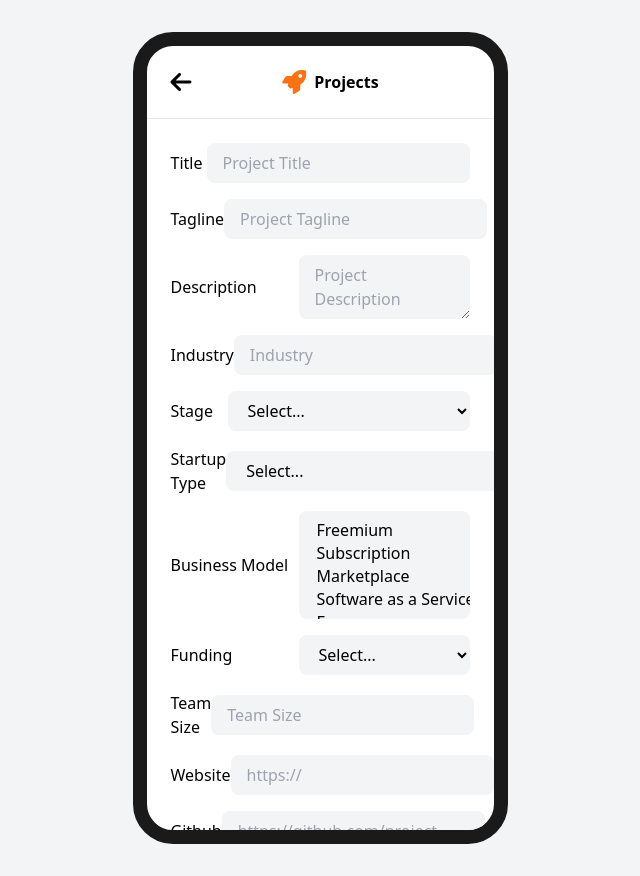
After one commit to ToothlessOS/startup-go-frontend, a Flask app: page /project in a window 1280 px wide. The commit adds this page. Shown: the whole page, without its empty margins (320-960 px from the left). Run offline with Flask 3, Linux system fonts and the light colour scheme; some libraries are stand-ins or nearby versions.

Commit message:
Add: Edit project

```diff
--- a/app.py
+++ b/app.py
@@ -142,6 +142,11 @@ def profile():
     access_token = session.get('access_token', '')
     return render_template('profile.html', access_token=access_token)
 
+@app.route('/project')
+def project():
+    access_token = session.get('access_token', '')
+    return render_template('project.html', access_token=access_token)
+
 # Run the application in debug mode
 if __name__ == '__main__':
     app.run(debug=True)
--- a/requirements.txt
+++ b/requirements.txt
@@ -3,4 +3,3 @@ flask-login
 flask-sqlalchemy
 flask-migrate
 requests
-django-cors-headers
--- /dev/null
+++ b/templates/project.html
@@ -0,0 +1,226 @@
+<!DOCTYPE html>
+<html lang="en">
+<head>
+    <meta charset="UTF-8">
+    <meta name="viewport" content="width=device-width, initial-scale=1.0">
+    <title>Projects - comatch.ai</title>
+    <script src="https://cdn.tailwindcss.com"></script>
+    <link href="https://cdnjs.cloudflare.com/ajax/libs/font-awesome/6.0.0/css/all.min.css" rel="stylesheet">
+    <link rel="stylesheet" href="{{ url_for('static', filename='styles/main.css') }}">
+</head>
+<body class="bg-gray-100 min-h-screen flex items-center justify-center p-8">
+    <div class="device-frame bg-white">
+        <div class="h-full flex flex-col">
+            <!-- Header -->
+            <div class="px-6 py-5 flex justify-between items-center border-b">
+                <a href="{{ url_for('index') }}"><i class="fas fa-arrow-left text-2xl text-black"></i></a>
+                <div class="flex items-center">
+                    <i class="fas fa-rocket text-2xl text-orange-500"></i>
+                    <span class="ml-2 font-bold">Projects</span>
+                </div>
+                <div></div>
+            </div>
+            <!-- Project Content -->
+            <div class="flex-1 flex flex-col items-center p-6 overflow-y-auto">
+                <form id="projectForm" class="w-full max-w-md space-y-4">
+                    <!-- Title -->
+                    <div class="flex items-center">
+                        <label class="w-32 text-black font-medium">Title</label>
+                        <input id="project_title" name="project_title" type="text" class="flex-1 bg-gray-100 rounded-lg px-4 py-2 focus:outline-none" placeholder="Project Title" required>
+                    </div>
+                    <!-- Tagline -->
+                    <div class="flex items-center">
+                        <label class="w-32 text-black font-medium">Tagline</label>
+                        <input id="project_tagline" name="project_tagline" type="text" class="flex-1 bg-gray-100 rounded-lg px-4 py-2 focus:outline-none" placeholder="Project Tagline">
+                    </div>
+                    <!-- Description -->
+                    <div class="flex items-center">
+                        <label class="w-32 text-black font-medium">Description</label>
+                        <textarea id="project_desc" name="project_desc" class="flex-1 bg-gray-100 rounded-lg px-4 py-2 focus:outline-none" placeholder="Project Description"></textarea>
+                    </div>
+                    <!-- Industry -->
+                    <div class="flex items-center">
+                        <label class="w-32 text-black font-medium">Industry</label>
+                        <input id="project_industry" name="project_industry" type="text" class="flex-1 bg-gray-100 rounded-lg px-4 py-2 focus:outline-none" placeholder="Industry">
+                    </div>
+                    <!-- Stage -->
+                    <div class="flex items-center">
+                        <label class="w-32 text-black font-medium">Stage</label>
+                        <select id="project_stage" name="project_stage" class="flex-1 bg-gray-100 rounded-lg px-4 py-2 focus:outline-none">
+                            <option value="">Select...</option>
+                            <option value="pre_idea">Pre-Idea Exploration</option>
+                            <option value="ideation">Ideation/Concept</option>
+                            <option value="prototype">Prototype Development</option>
+                            <option value="mvp">MVP</option>
+                            <option value="pre_seed">Pre-Seed/Early Traction</option>
+                            <option value="seed">Seed/Traction</option>
+                            <option value="scaling">Scaling/Growth</option>
+                            <option value="established">Established/Post Series-A</option>
+                            <option value="expansion">Expansion/Post Series-B</option>
+                            <option value="pivot">Pivot</option>
+                        </select>
+                    </div>
+                    <!-- Startup Type -->
+                    <div class="flex items-center">
+                        <label class="w-32 text-black font-medium">Startup Type</label>
+                        <select id="project_type" name="project_type" class="flex-1 bg-gray-100 rounded-lg px-4 py-2 focus:outline-none">
+                            <option value="">Select...</option>
+                            <option value="B2B">Business to Business</option>
+                            <option value="B2C">Business to Consumer</option>
+                            <option value="B2B2C">Business to Business to Consumer</option>
+                            <option value="C2C">Consumer to Consumer</option>
+                            <option value="B2G">Business to Government</option>
+                            <option value="G2C">Government to Consumer</option>
+                            <option value="Others">Others</option>
+                        </select>
+                    </div>
+                    <!-- Business Model (multi-select) -->
+                    <div class="flex items-center">
+                        <label class="w-32 text-black font-medium">Business Model</label>
+                        <select id="project_biz" name="project_biz" multiple class="flex-1 bg-gray-100 rounded-lg px-4 py-2 focus:outline-none">
+                            <option value="Freemium">Freemium</option>
+                            <option value="Subscription">Subscription</option>
+                            <option value="Marketplace">Marketplace</option>
+                            <option value="SaaS">Software as a Service</option>
+                            <option value="E-commerce">E-commerce</option>
+                            <option value="Enterprise">Enterprise</option>
+                            <option value="Advertising">Advertising</option>
+                            <option value="Transaction">Transaction-based</option>
+                            <option value="Licensing">Licensing</option>
+                            <option value="Direct Sales">Direct Sales</option>
+                            <option value="Others">Others</option>
+                        </select>
+                    </div>
+                    <!-- Funding -->
+                    <div class="flex items-center">
+                        <label class="w-32 text-black font-medium">Funding</label>
+                        <select id="project_funding" name="project_funding" class="flex-1 bg-gray-100 rounded-lg px-4 py-2 focus:outline-none">
+                            <option value="">Select...</option>
+                            <option value="self_funded">Self-Funded</option>
+                            <option value="loan">Loan</option>
+                            <option value="investment">Invested</option>
+                            <option value="sponsored">Sponsored</option>
+                            <option value="Others">Others</option>
+                        </select>
+                    </div>
+                    <!-- Team Size -->
+                    <div class="flex items-center">
+                        <label class="w-32 text-black font-medium">Team Size</label>
+                        <input id="project_team" name="project_team" type="number" min="1" class="flex-1 bg-gray-100 rounded-lg px-4 py-2 focus:outline-none" placeholder="Team Size">
+                    </div>
+                    <!-- Website -->
+                    <div class="flex items-center">
+                        <label class="w-32 text-black font-medium">Website</label>
+                        <input id="project_website" name="project_website" type="text" class="flex-1 bg-gray-100 rounded-lg px-4 py-2 focus:outline-none" placeholder="https://">
+                    </div>
+                    <!-- Github -->
+                    <div class="flex items-center">
+                        <label class="w-32 text-black font-medium">Github</label>
+                        <input id="project_github" name="project_github" type="text" class="flex-1 bg-gray-100 rounded-lg px-4 py-2 focus:outline-none" placeholder="https://github.com/project">
+                    </div>
+                    <!-- Linkedin -->
+                    <div class="flex items-center">
+                        <label class="w-32 text-black font-medium">Linkedin</label>
+                        <input id="project_linkedin" name="project_linkedin" type="text" class="flex-1 bg-gray-100 rounded-lg px-4 py-2 focus:outline-none" placeholder="https://linkedin.com/company/project">
+                    </div>
+                    <!-- Save Button -->
+                    <div class="flex justify-center pt-4">
+                        <button type="submit" class="bg-orange-500 text-white px-8 py-2 rounded-lg font-semibold hover:bg-orange-600 transition">Save Project</button>
+                    </div>
+                </form>
+                <div id="projectMsg" class="mt-4 text-center text-sm"></div>
+                <!-- Project List -->
+                <div class="mt-8 w-full max-w-md">
+                    <h2 class="text-lg font-semibold mb-2">Your Projects</h2>
+                    <ul id="projectList" class="space-y-2">
+                        <!-- Project items will be rendered here -->
+                    </ul>
+                </div>
+            </div>
+        </div>
+    </div>
+    <script>
+        function getAccessToken() {
+            return "{{ access_token }}";
+        }
+
+        document.addEventListener('DOMContentLoaded', function () {
+            const accessToken = getAccessToken();
+            if (!accessToken) return;
+            fetch('http://127.0.0.1:8000/api/projects/', {
+                headers: { 'Authorization': 'Bearer ' + accessToken }
+            })
+            .then(r => r.ok ? r.json() : Promise.reject())
+            .then(data => {
+                const list = document.getElementById('projectList');
+                list.innerHTML = '';
+                (data.results || []).forEach(project => {
+                    const li = document.createElement('li');
+                    li.className = 'bg-white rounded-lg p-4 shadow flex flex-col';
+                    li.innerHTML = `
+                        <div class="font-bold text-black text-lg mb-1">${project.title}</div>
+                        <div class="text-sm text-gray-600 mb-1">${project.tagline || ''}</div>
+                        <div class="text-xs text-gray-400 mb-2">${project.stage || ''} • ${project.industry || ''}</div>
+                        <div class="text-xs text-gray-500 mb-1"><b>Business Model:</b> ${(project.business_model || []).join(', ')}</div>
+                        <div class="text-xs text-gray-500 mb-1"><b>Team Size:</b> ${project.team_size || ''}</div>
+                        <div class="text-xs text-gray-500 mb-1"><b>Website:</b> <a href="${project.website || '#'}" class="text-orange-500 underline" target="_blank">${project.website || ''}</a></div>
+                    `;
+                    list.appendChild(li);
+                });
+            })
+            .catch(err => {
+                document.getElementById('projectList').innerHTML = '<li class="text-red-600">Failed to load projects.</li>';
+            });
+        });
+
+        // Handle project form submission
+        document.getElementById('projectForm').addEventListener('submit', function(e) {
+            e.preventDefault();
+            const accessToken = getAccessToken();
+            if (!accessToken) return;
+            // Collect form data
+            const business_model = Array.from(document.getElementById('project_biz').selectedOptions).map(o => o.value);
+            const payload = {
+                title: document.getElementById('project_title').value,
+                tagline: document.getElementById('project_tagline').value,
+                description: document.getElementById('project_desc').value,
+                industry: document.getElementById('project_industry').value,
+                stage: document.getElementById('project_stage').value,
+                startup_type: document.getElementById('project_type').value,
+                business_model,
+                funding: document.getElementById('project_funding').value,
+                team_size: parseInt(document.getElementById('project_team').value) || 1,
+                website: document.getElementById('project_website').value,
+                social_links: {
+                    github: document.getElementById('project_github').value,
+                    linkedin: document.getElementById('project_linkedin').value
+                }
+            };
+            fetch('http://127.0.0.1:8000/api/projects/', {
+                method: 'POST',
+                headers: {
+                    'Content-Type': 'application/json',
+                    'Authorization': 'Bearer ' + accessToken
+                },
+                body: JSON.stringify(payload)
+            })
+            .then(r => r.json().then(data => ({ok: r.ok, data})))
+            .then(res => {
+                if (res.ok) {
+                    document.getElementById('projectMsg').textContent = 'Project saved!';
+                    document.getElementById('projectMsg').className = 'mt-4 text-green-600 text-center text-sm';
+                    // Optionally, refresh the project list
+                    location.reload();
+                } else {
+                    document.getElementById('projectMsg').textContent = 'Save failed: ' + (res.data.detail || JSON.stringify(res.data));
+                    document.getElementById('projectMsg').className = 'mt-4 text-red-600 text-center text-sm';
+                }
+            })
+            .catch(() => {
+                document.getElementById('projectMsg').textContent = 'Network error';
+                document.getElementById('projectMsg').className = 'mt-4 text-red-600 text-center text-sm';
+            });
+        });
+    </script>
+</body>
+</html>
```
Also changed, not shown: templates/index.html (+11 -0 lines).
